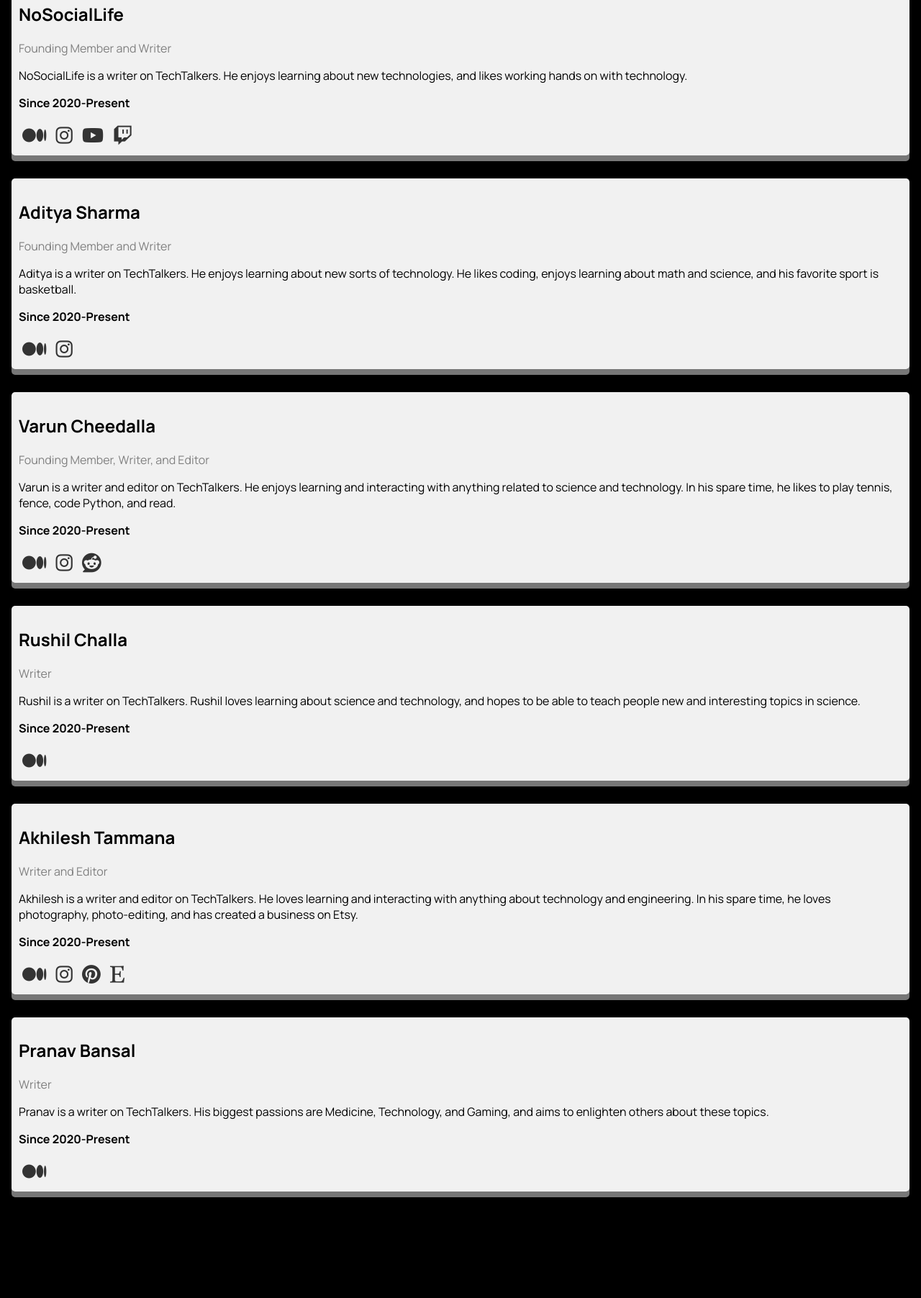
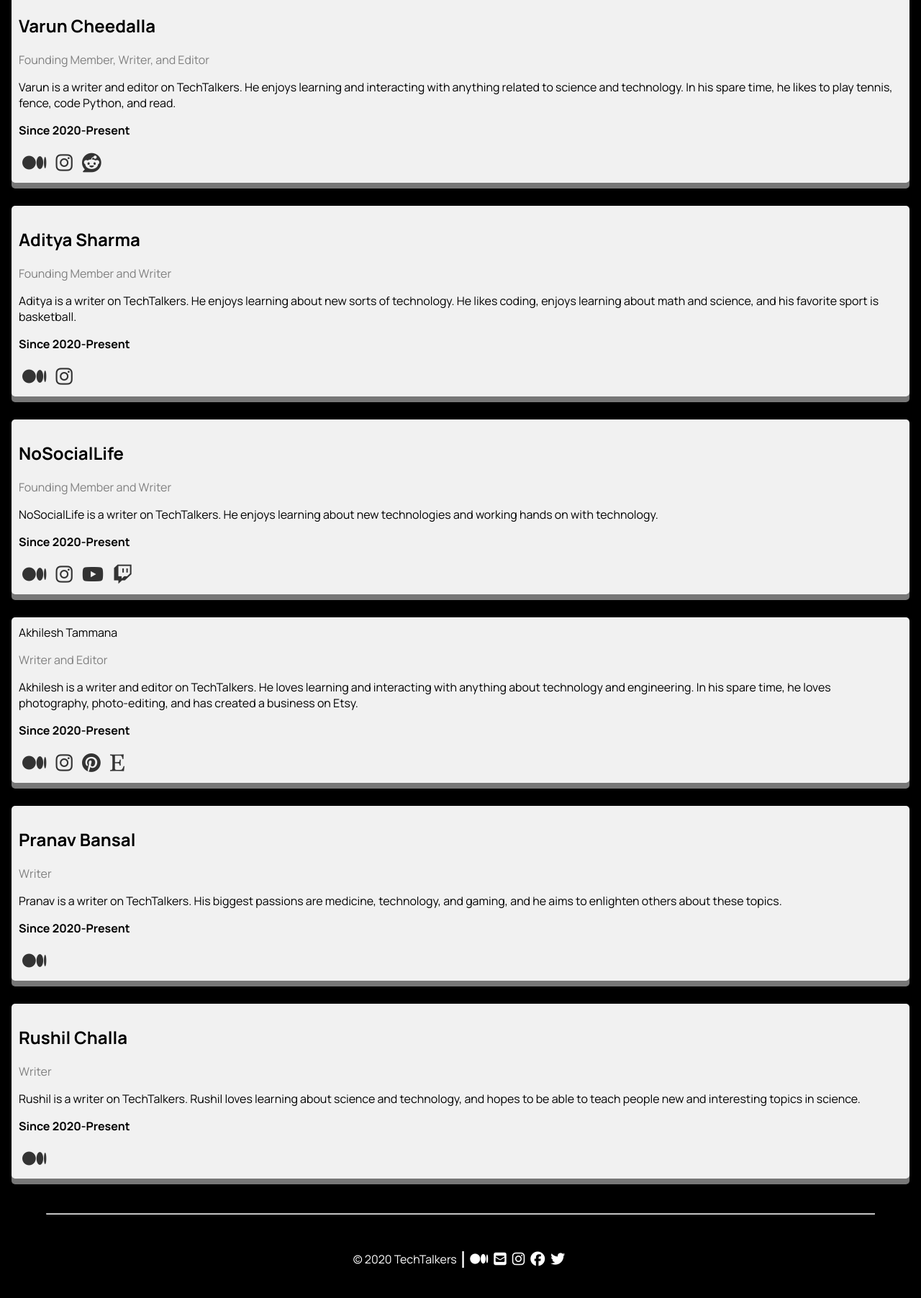
Before and after one commit to techtalkers/techtalkers.github.io, a website: page about/index.html in a window 1280 px wide. Shown: the part 959-2763 px from the top of the page at 72% size. Before the commit the page ends 2639 px from the top, so only its background shows below. Drawn offline with Linux system fonts and the light colour scheme.

Commit message:
Update index.html

```diff
--- a/about/index.html
+++ b/about/index.html
@@ -10,18 +10,21 @@
     </head>
     <body>
       <div class="about-section">
-        <h1>TechTalkers</h1>
-        <h3>Hey there! We’re TechTalkers and we post articles about the latest science and technology.</h3>
+        <h1><span>T</span>ech<span>T</span>alkers</h1>
+        <h3>Writing articles about the latest and most interesting science, technology, and innovation since 2020.</h3>
         <a href='../'><i class="fas fa-arrow-circle-left"></i></a>
         <a id='nohover'>||</a>
         <a href='https://medium.com/techtalkers' target='_blank'><i class="fab fa-medium-m"></i></a>
         <a href="mailto:officialtechtalkers@gmail.com"><i class="fas fa-envelope-square"></i></a>
         <a href='https://www.instagram.com/officialtechtalkers/' target='_blank'><i class="fab fa-instagram"></i></a>
         <a href='https://www.facebook.com/officialtechtalkers' target='_blank'><i class="fab fa-facebook"></i></a>
+        <a href="https://twitter.com/off_techtalkers" target="_blank"><i class="fab fa-twitter"></i></a>
         <a href="https://forms.gle/6JPd4vc981Zrpimi6" target="_blank" style="font-size: 20pt;text-decoration: none;"><i class="far fa-newspaper"></i></a>
       </div>
 
-      <h2 style="text-align:center;color:green;font-weight: 400;">Meet The TechTalkers Team</h2>
+      <hr>
+
+      <h2 style="text-align:center;color:green;font-weight: 400;font-family:'Aleo';">Meet The TechTalkers Team</h2>
 
       <div class="row">
 
@@ -30,7 +33,7 @@
               <h2>Sritan Motati</h2>
               <p class="title">Co-Founder, Writer, and Chief Editor</p>
               <p>Sritan is the co-founder, writer, and editor of TechTalkers.
-                In his spare time, he enjoys learning about math, science, and technology, and playing basketball.</p>
+                In his spare time, he enjoys learning about science and machine learning, programming, and playing basketball.</p>
               <p><b>Since 2020-Present</b></p>
               <a href='https://medium.com/@sritanmotati' target='_blank'><i class="fab fa-medium-m"></i></a>
               <a href="https://www.instagram.com/sritan_motati/" target="_blank"><i class="fab fa-instagram"></i></a>
@@ -39,7 +42,7 @@
         </div>
 
         <div class="column">
-          <div class="card">
+          <div class="card"">
               <h2>Nithil Krishnaraj</h2>
               <p class="title">Co-Founder and Writer</p>
               <p>Nithil is the co-founder and writer of TechTalkers.
@@ -53,14 +56,13 @@
 
         <div class="column">
           <div class="card">
-              <h2>NoSocialLife</h2>
-              <p class="title">Founding Member and Writer</p>
-              <p>NoSocialLife is a writer on TechTalkers. He enjoys learning about new technologies, and likes working hands on with technology.</p>
+              <h2>Varun Cheedalla</h2>
+              <p class="title">Founding Member, Writer, and Editor</p>
+              <p>Varun is a writer and editor on TechTalkers. He enjoys learning and interacting with anything related to science and technology. In his spare time, he likes to play tennis, fence, code Python, and read.</p>
               <p><b>Since 2020-Present</b></p>
-              <a href='https://medium.com/@1234getmovin' target='_blank'><i class="fab fa-medium-m"></i></a>
-              <a href="https://www.instagram.com/surrealascension/" target="_blank"><i class="fab fa-instagram"></i></a>
-              <a href='https://www.youtube.com/channel/UCQVafr5a6tTaOCMryY0neVg' target='_blank'><i class="fab fa-youtube"></i></a>
-              <a href='https://www.twitch.tv/nosociallifeyt' target='_blank'><i class="fab fa-twitch"></i></a>
+              <a href='https://medium.com/@vscheedalla' target='_blank'><i class="fab fa-medium-m"></i></a>
+              <a href='https://www.instagram.com/var_ched/' target="_blank"><i class="fab fa-instagram"></i></a>
+              <a href='https://www.reddit.com/user/davinci_py/' target='_blank'><i class="fab fa-reddit"></i></a>
           </div>
         </div>
 
@@ -77,28 +79,19 @@
 
         <div class="column">
           <div class="card">
-              <h2>Varun Cheedalla</h2>
-              <p class="title">Founding Member, Writer, and Editor</p>
-              <p>Varun is a writer and editor on TechTalkers. He enjoys learning and interacting with anything related to science and technology. In his spare time, he likes to play tennis, fence, code Python, and read.</p>
+              <h2>NoSocialLife</h2>
+              <p class="title">Founding Member and Writer</p>
+              <p>NoSocialLife is a writer on TechTalkers. He enjoys learning about new technologies and working hands on with technology.</p>
               <p><b>Since 2020-Present</b></p>
-              <a href='https://medium.com/@vscheedalla' target='_blank'><i class="fab fa-medium-m"></i></a>
-              <a href='https://www.instagram.com/davinci_py/' target="_blank"><i class="fab fa-instagram"></i></a>
-              <a href='https://www.reddit.com/user/davinci_py/' target='_blank'><i class="fab fa-reddit"></i></a>
+              <a href='https://medium.com/@1234getmovin' target='_blank'><i class="fab fa-medium-m"></i></a>
+              <a href="https://www.instagram.com/surrealascension/" target="_blank"><i class="fab fa-instagram"></i></a>
+              <a href='https://www.youtube.com/channel/UCQVafr5a6tTaOCMryY0neVg' target='_blank'><i class="fab fa-youtube"></i></a>
+              <a href='https://www.twitch.tv/nosociallifeyt' target='_blank'><i class="fab fa-twitch"></i></a>
           </div>
         </div>
 
         <div class="column">
-          <div class="card">
-              <h2>Rushil Challa</h2>
-              <p class="title">Writer</p>
-              <p>Rushil is a writer on TechTalkers. Rushil loves learning about science and technology, and hopes to be able to teach people new and interesting topics in science.</p>
-              <p><b>Since 2020-Present</b></p>
-              <a href='https://medium.com/@rushrc13' target='_blank'><i class="fab fa-medium-m"></i></a>
-          </div>
-        </div>
-
-        <div class="column">
-          <div class="card">
+          <div class="card"
               <h2>Akhilesh Tammana</h2>
               <p class="title">Writer and Editor</p>Akhilesh is a writer and editor on TechTalkers. He loves learning and interacting with anything about technology and engineering. In his spare time, he loves photography, photo-editing, and has created a business on Etsy.</p>
               <p><b>Since 2020-Present</b></p>
@@ -113,12 +106,31 @@
           <div class="card">
               <h2>Pranav Bansal</h2>
               <p class="title">Writer</p>
-              <p>Pranav is a writer on TechTalkers. His biggest passions are Medicine, Technology, and Gaming, and aims to enlighten others about these topics.</p>
+              <p>Pranav is a writer on TechTalkers. His biggest passions are medicine, technology, and gaming, and he aims to enlighten others about these topics.</p>
               <p><b>Since 2020-Present</b></p>
               <a href='https://medium.com/@pranavbansal1214' target='_blank'><i class="fab fa-medium-m"></i></a>
           </div>
         </div>
       </div>
 
+        <div class="column">
+          <div class="card" style="margin-bottom: 2rem;">
+              <h2>Rushil Challa</h2>
+              <p class="title">Writer</p>
+              <p>Rushil is a writer on TechTalkers. Rushil loves learning about science and technology, and hopes to be able to teach people new and interesting topics in science.</p>
+              <p><b>Since 2020-Present</b></p>
+              <a href='https://medium.com/@rushrc13' target='_blank'><i class="fab fa-medium-m"></i></a>
+          </div>
+        </div>
+        <hr id="footer-hr">
+        <footer>
+          <p>© 2020 TechTalkers</p>
+          <p id="footer-separator">|</p>
+          <a href='https://medium.com/techtalkers' target='_blank'><i class="fab fa-medium-m"></i></a>
+          <a href="mailto:officialtechtalkers@gmail.com"><i class="fas fa-envelope-square"></i></a>
+          <a href='https://www.instagram.com/officialtechtalkers/' target='_blank'><i class="fab fa-instagram"></i></a>
+          <a href='https://www.facebook.com/officialtechtalkers' target='_blank'><i class="fab fa-facebook"></i></a>
+          <a href="https://twitter.com/off_techtalkers" target="_blank"><i class="fab fa-twitter"></i></a>
+        </footer>
     </body>
 </html>
```
